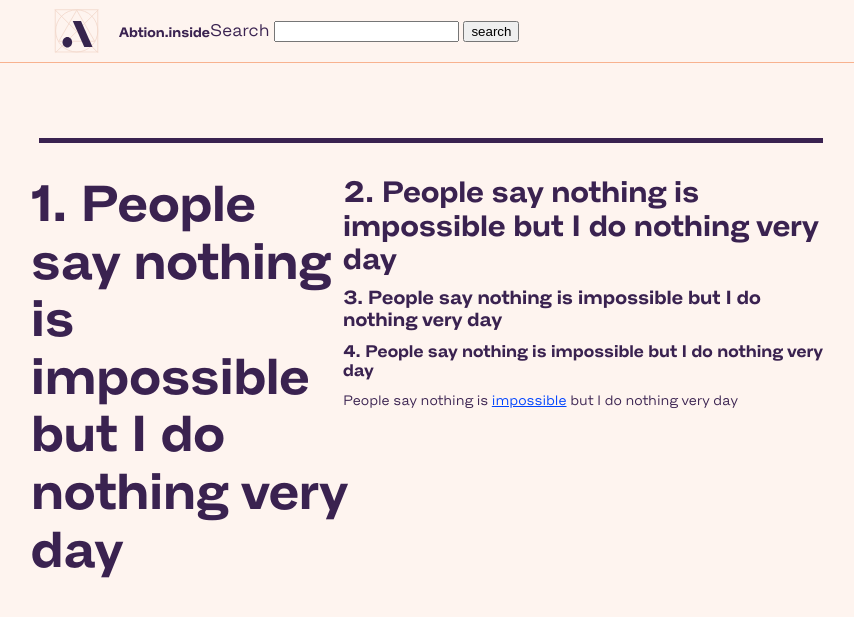
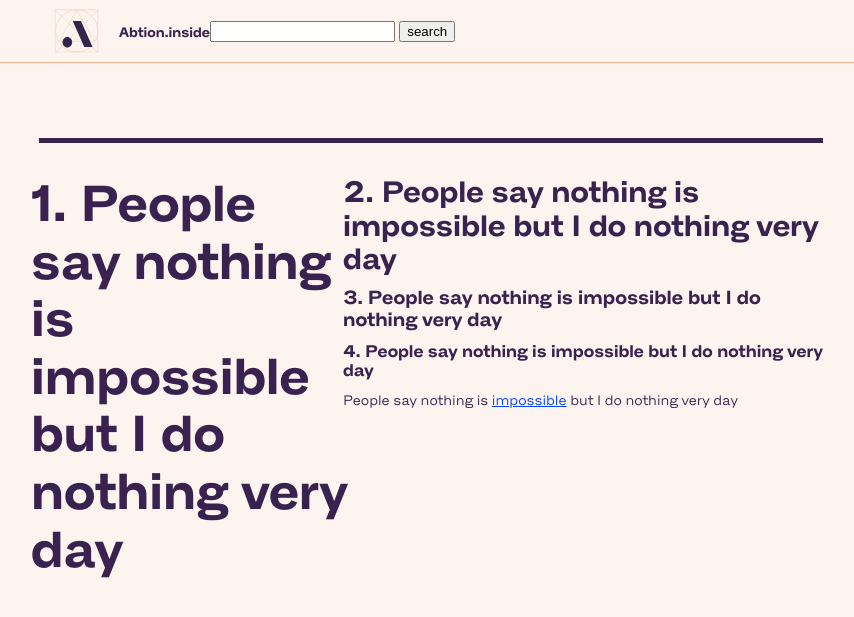
Before and after one commit to abtion/guidelines, a Jekyll site: the page built from typography.md, in a window 1280 px wide. Shown: the top 617 px of the page, without its empty margins (129-983 px from the left). Built offline with Jekyll 4.4.1, drawn with Linux system fonts in a browser that asks for light colours; our own code applies the rules of GitHub Pages for plain Markdown files.

Commit message:
Search url changed to exclude '/assets'

```diff
--- a/_includes/header.html
+++ b/_includes/header.html
@@ -29,8 +29,7 @@
 
   <h1>Abtion.inside</h1>
 
-  <form action="{{ site.baseurl }}/assets/search.html" method="get">
-    <label for="search_box">Search</label>
+  <form action="{{ site.baseurl }}/search.html" method="get">
     <input type="text" id="search_box" name="query" />
     <input type="submit" value="search" />
   </form>
--- a/assets/search.html
+++ b/assets/search.html
@@ -1,6 +1,6 @@
 ---
 layout: default
-title: About
+permalink: search
 ---
 
 <h1>Search Results</h1>
```
